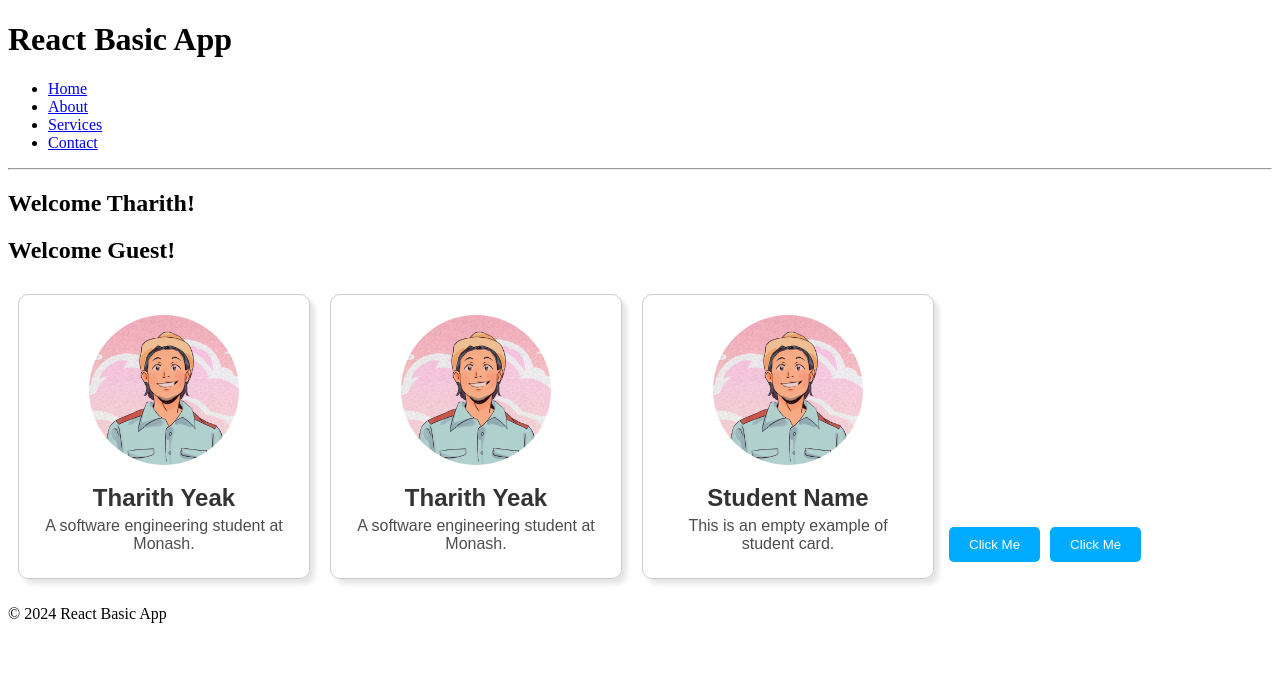
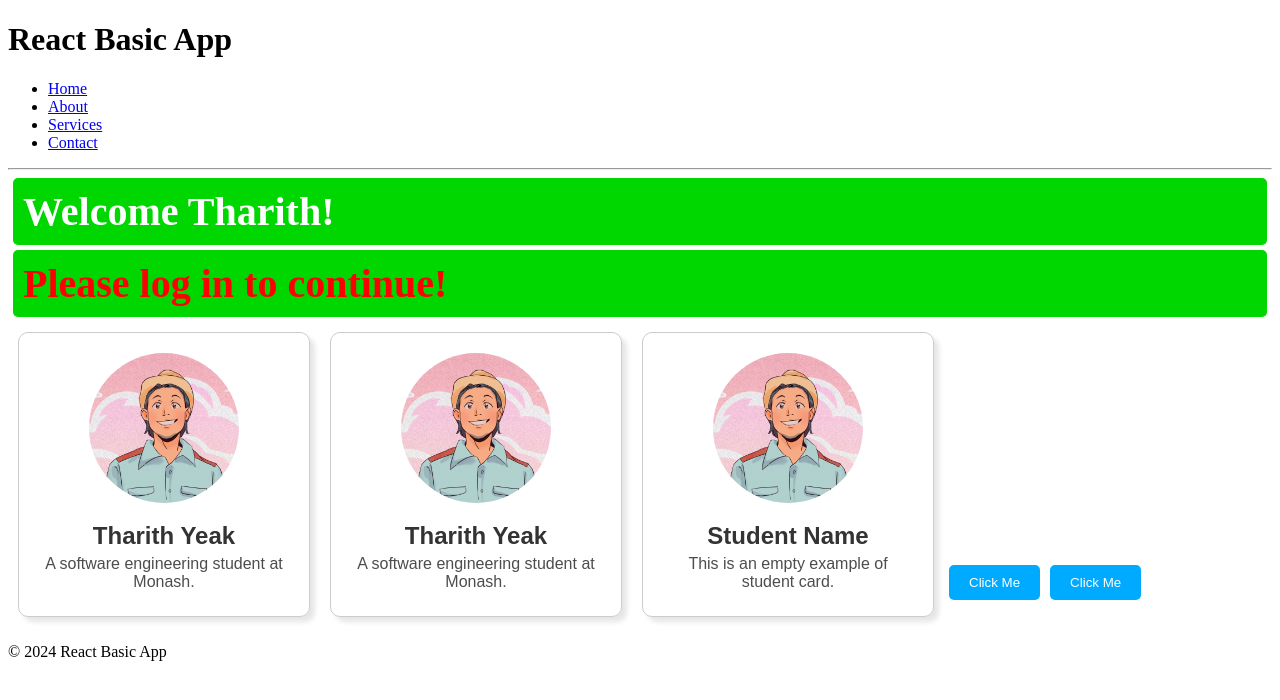
Before and after one commit to TeriYeaki/React-Basic, a React (Vite) app in the folder react-basic-app/: page / in a window 1280 px wide. Shown: the top 700 px of the page. Built offline with nearby package versions, Linux system fonts and the light colour scheme.

Commit message:
applied props type and default along with styling for usergreeting

```diff
--- a/react-basic-app/src/components/UserGreeting/UserGreeting.css
+++ b/react-basic-app/src/components/UserGreeting/UserGreeting.css
@@ -0,0 +1,17 @@
+.welcome-message {
+    font-size: 2.5em;
+    background-color: hsl(120,100%, 42%);
+    color: white;
+    padding: 10px;
+    border-radius: 5px;
+    margin: 5px;
+}
+
+.login-prompt {
+    font-size: 2.5em;
+    background-color: hsl(120,100%, 42%);
+    color: red;
+    padding: 10px;
+    border-radius: 5px;
+    margin: 5px;
+}
--- a/react-basic-app/src/components/UserGreeting/UserGreeting.jsx
+++ b/react-basic-app/src/components/UserGreeting/UserGreeting.jsx
@@ -1,7 +1,18 @@
+import PropTypes from 'prop-types'
+import './UserGreeting.css'
 
-function UserGreeting(props) {
-    return(props.isLoggedIn ? <h2>Welcome {props.username}!</h2> :
-                              <h2>Welcome Guest!</h2>);
+function UserGreeting({isLoggedIn = false, username = "Guest"}) {
+
+    const welcomeMessage = <h2 className="welcome-message">Welcome {username}!</h2>
+
+    const loginPrompt = <h2 className="login-prompt">Please log in to continue!</h2>
+
+    return(isLoggedIn ? welcomeMessage : loginPrompt);
+}
+
+UserGreeting.prototypes = {
+    isLoggedIn: PropTypes.bool,
+    username: PropTypes.string,
 }
 
 export default UserGreeting
```
